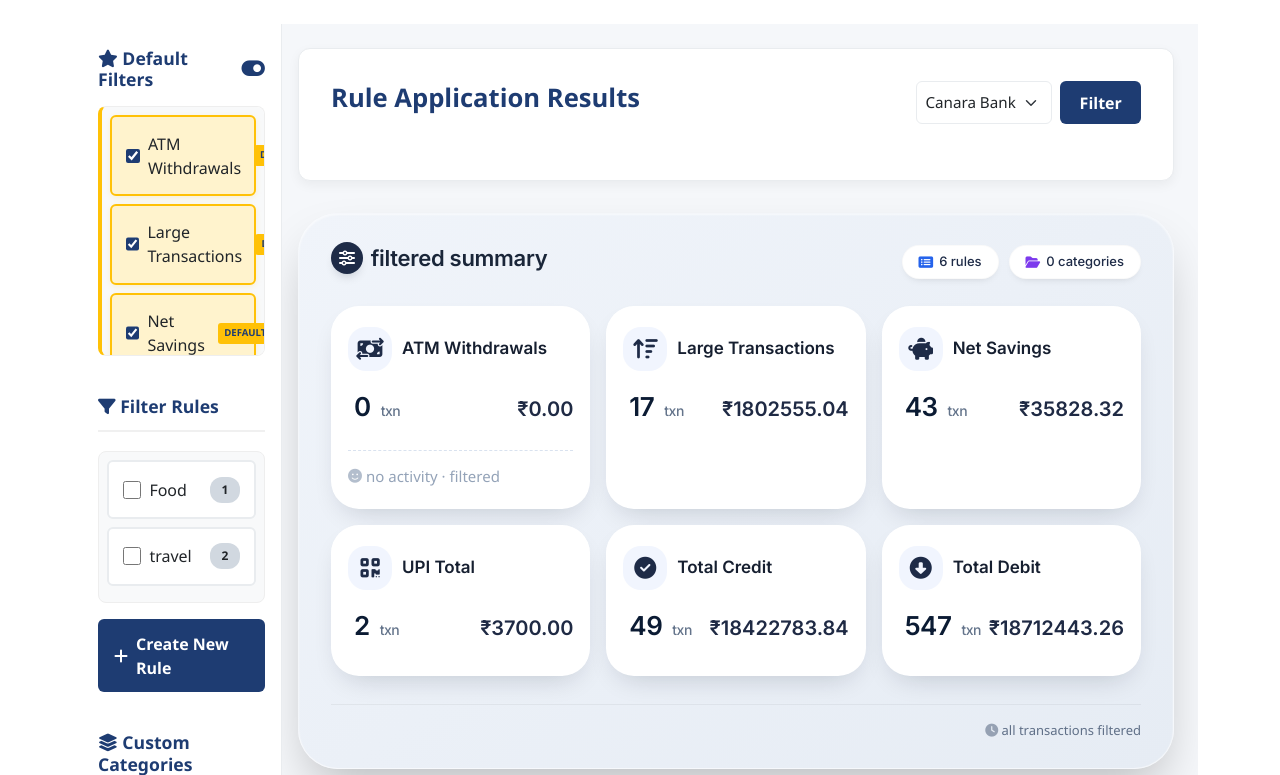
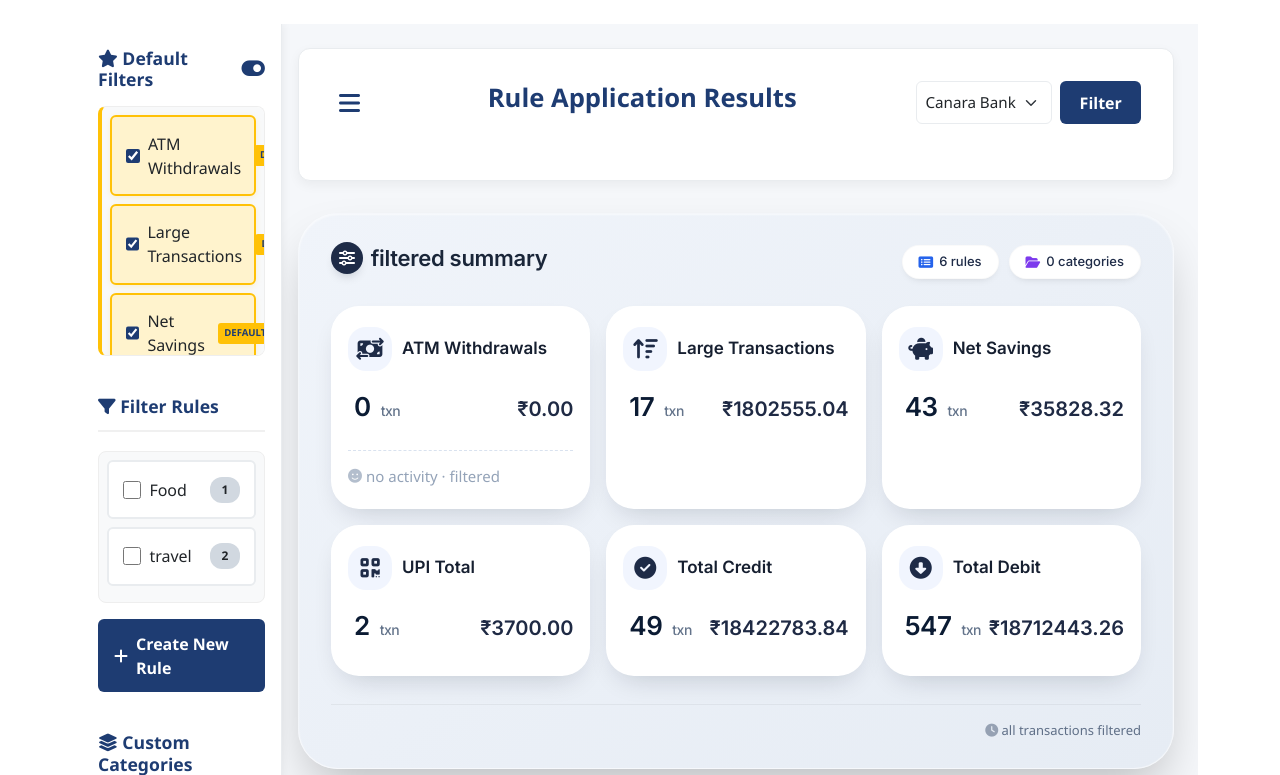
Before and after one commit to internp247-design/BankWatch, a Django app: page /analyzer/rules/apply/results/ in a window 1280 px wide. Shown: the part 56-831 px from the top of the page. Run offline with Django 5.2, Linux system fonts and the light colour scheme; a user stored in the database is signed in; data comes from the database, SQL or seed files in the repository.

Commit message:
UI Improve 3.9

```diff
--- a/templates/analyzer/apply_rules_results.html
+++ b/templates/analyzer/apply_rules_results.html
@@ -1307,6 +1307,45 @@
             font-size: 12px;
             padding: 5px 12px;
         }
+    }
+
+    /* ===== SIDEBAR TOGGLE STYLES ===== */
+    .sidebar {
+        transition: transform 0.3s ease, width 0.3s ease;
+        transform: translateX(0);
+    }
+
+    .main-content.sidebar-hidden .sidebar {
+        transform: translateX(-100%);
+    }
+
+    .main-content.sidebar-hidden .dashboard {
+        width: 100%;
+    }
+
+    .sidebar-toggle-btn {
+        background: none;
+        border: none;
+        font-size: 1.5rem;
+        cursor: pointer;
+        color: #1e3c72;
+        padding: 0.5rem;
+        transition: all 0.3s ease;
+        display: flex;
+        align-items: center;
+        justify-content: center;
+        border-radius: 6px;
+        z-index: 50;
+    }
+
+    .sidebar-toggle-btn:hover {
+        background-color: #f0f2f5;
+        color: #2a5298;
+        transform: scale(1.1);
+    }
+
+    .sidebar-toggle-btn i {
+        transition: transform 0.3s ease;
     }
 </style>
 
@@ -1402,6 +1441,9 @@
         <!-- Account Selection -->
         <div class="dashboard-section">
             <div class="section-header">
+                <button id="sidebarToggleBtn" class="sidebar-toggle-btn" title="Toggle sidebar (Ctrl+Shift+S)">
+                    <i class="fas fa-bars"></i>
+                </button>
                 <h2>Rule Application Results</h2>
                 <form method="get" class="d-flex gap-2">
                     <select name="account_id" class="form-select" style="max-width: 300px;">
@@ -2442,6 +2484,55 @@
         }
     }
 
+    // Sidebar toggle functionality
+    function toggleSidebar() {
+        const mainContent = document.querySelector('.main-content');
+        const toggleBtn = document.getElementById('sidebarToggleBtn');
+        const icon = toggleBtn.querySelector('i');
+
+        if (mainContent && toggleBtn) {
+            mainContent.classList.toggle('sidebar-hidden');
+
+            // Toggle icon between bars and xmark
+            if (mainContent.classList.contains('sidebar-hidden')) {
+                icon.classList.remove('fa-bars');
+                icon.classList.add('fa-xmark');
+                localStorage.setItem('sidebarHidden', 'true');
+            } else {
+                icon.classList.remove('fa-xmark');
+                icon.classList.add('fa-bars');
+                localStorage.setItem('sidebarHidden', 'false');
+            }
+        }
+    }
+
+    // Initialize sidebar state from localStorage
+    document.addEventListener('DOMContentLoaded', function() {
+        const mainContent = document.querySelector('.main-content');
+        const toggleBtn = document.getElementById('sidebarToggleBtn');
+        const icon = toggleBtn ? toggleBtn.querySelector('i') : null;
+        const sidebarHidden = localStorage.getItem('sidebarHidden') === 'true';
+
+        if (sidebarHidden && mainContent && toggleBtn && icon) {
+            mainContent.classList.add('sidebar-hidden');
+            icon.classList.remove('fa-bars');
+            icon.classList.add('fa-xmark');
+        }
+
+        // Bind toggle button click event
+        if (toggleBtn) {
+            toggleBtn.addEventListener('click', toggleSidebar);
+        }
+
+        // Optional: Add keyboard shortcut (Ctrl+Shift+S)
+        document.addEventListener('keydown', function(e) {
+            if (e.ctrlKey && e.shiftKey && e.key === 'S') {
+                e.preventDefault();
+                toggleSidebar();
+            }
+        });
+    });
+
     function openTransactionEditModal(transactionId) {
         const modal = document.getElementById('transactionEditModal');
         const row = document.querySelector(`tr[data-transaction-id="${transactionId}"]`);
```
